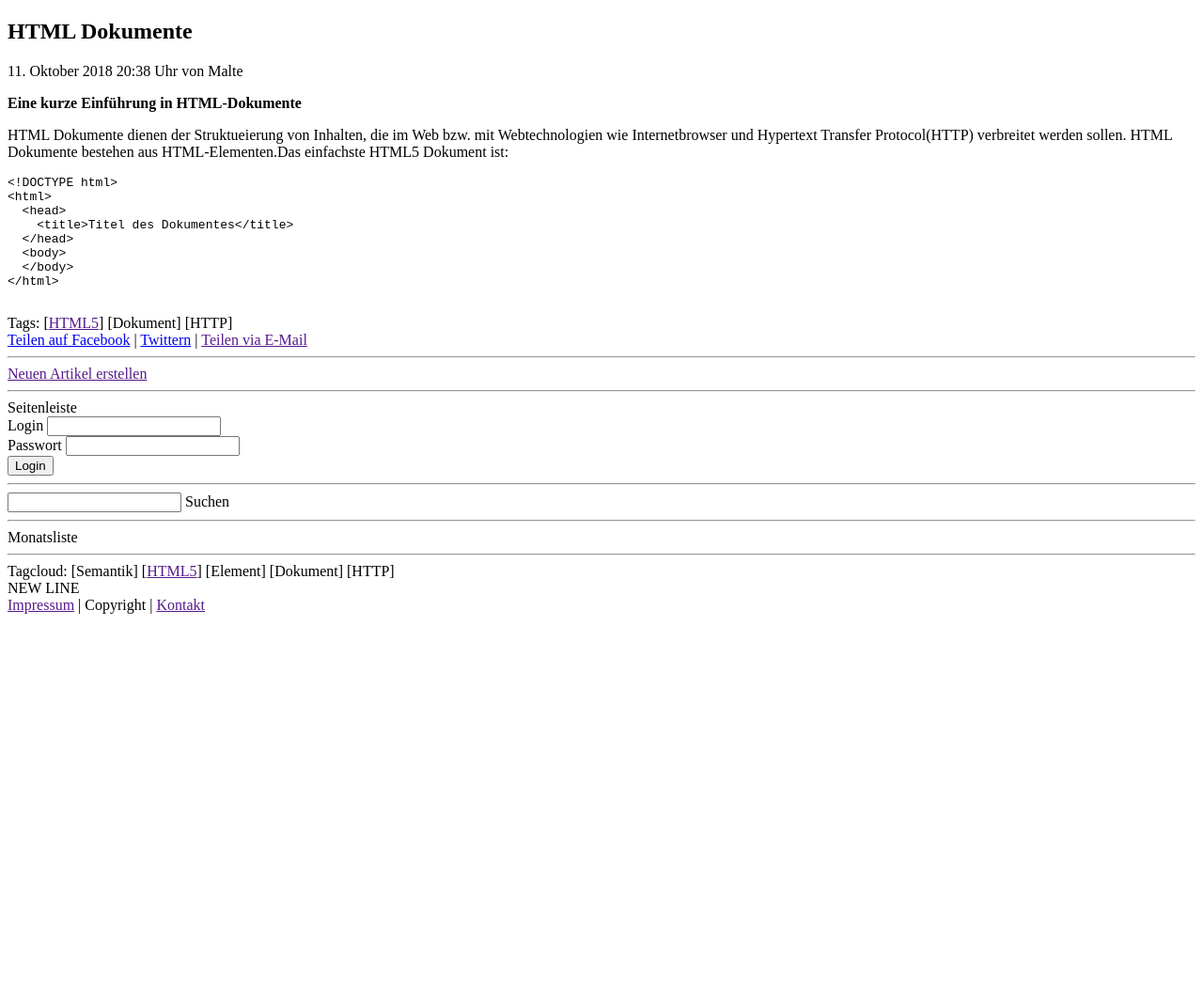
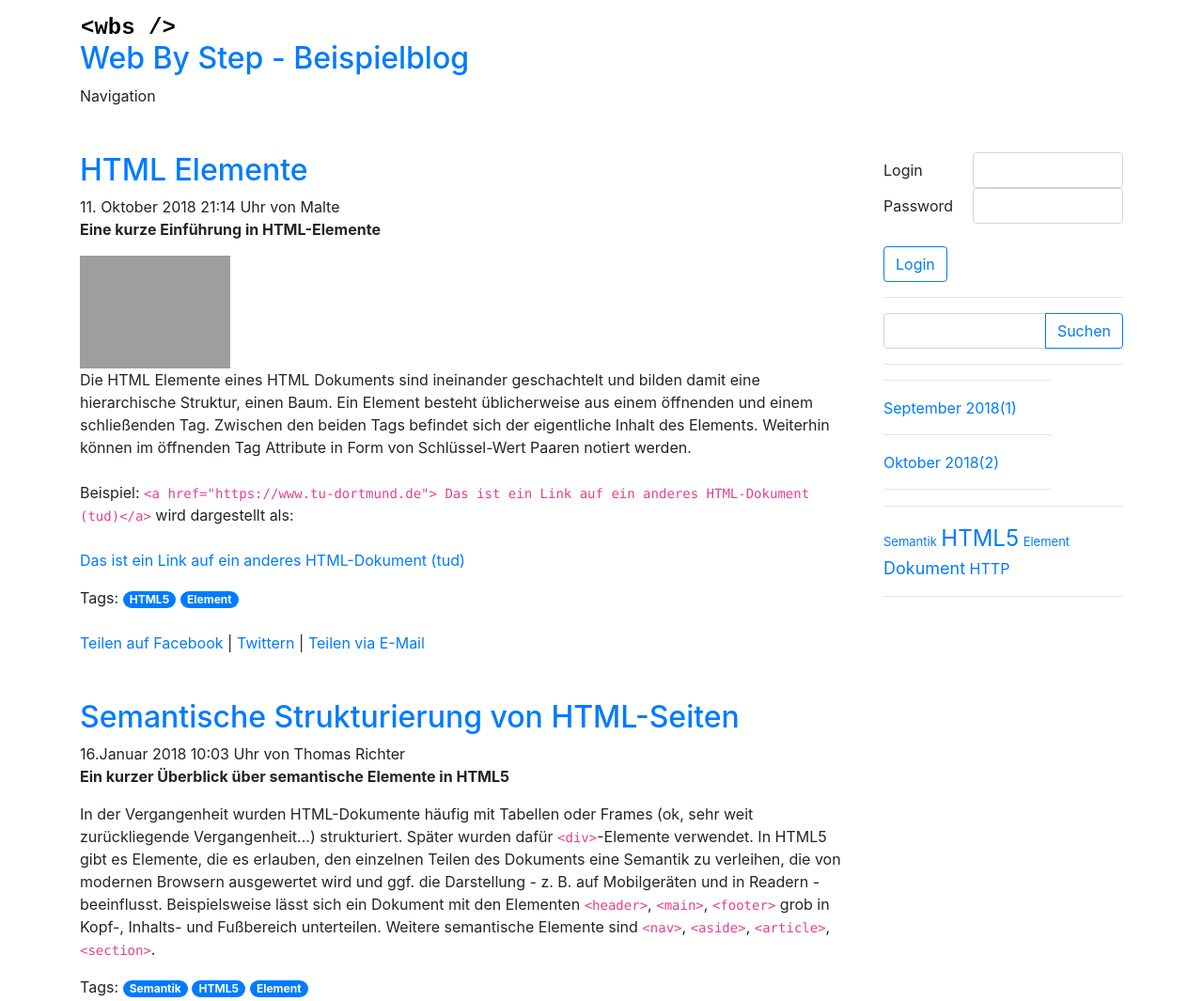
Before and after one commit to l-janzen/Webtech, a plain HTML site: page index.html in a window 1280 px wide. Shown: the top 1065 px of the page at 94% size. Before the commit the page ends 800 px from the top, so only its background shows below. Drawn offline with nearby package versions, Linux system fonts and the light colour scheme; grey boxes are pictures that could not be loaded.

Commit message:
Übung 2

```diff
--- a/index.html
+++ b/index.html
@@ -3,71 +3,119 @@
 	<head>
 		<title>Test</title>
 		<meta charset="UTF-8">
+		<link rel="stylesheet" href="übung2-css.css">
+		<link rel="stylesheet" href="https://stackpath.bootstrapcdn.com/bootstrap/4.1.0/css/bootstrap.min.css" integrity="sha384-9gVQ4dYFwwWSjIDZnLEWnxCjeSWFphJiwGPXr1jddIhOegiu1FwO5qRGvFXOdJZ4" crossorigin="anonymous">
 	</head>
 	<body>
+		<header class="container mt-3">
+			<img src="images/logo.svg" alt="logo">
+			<h2><a href="index.html">Web By Step - Beispielblog</a></h2>
+			Navigation
+		</header>
+		<div class="container">
+			<div class="row">
+				<main class="col-12 col-md-9">
+					<article class="mt-5">
 						<header>
+							<a href="artikel_elemente.html"><h2>HTML Elemente</h2></a>
 						</header>
-		<main>
-			<article>
-				<header>
-					<h2>HTML Dokumente</h2>
-				</header>
-				11. Oktober 2018 20:38 Uhr von Malte
-				<p><b>Eine kurze Einführung in HTML-Dokumente</b><p>
-				HTML Dokumente dienen der Struktueierung von Inhalten, die im Web bzw. mit Webtechnologien wie Internetbrowser und Hypertext Transfer Protocol(HTTP) verbreitet werden sollen. HTML Dokumente bestehen aus HTML-Elementen.Das einfachste HTML5 Dokument ist:
-				<pre>
-&lt;!DOCTYPE html&gt;
-&lt;html&gt;
-  &lt;head&gt;
-    &lt;title&gt;Titel des Dokumentes&lt;/title&gt;
-  &lt;/head&gt;
-  &lt;body&gt;
-  &lt;/body&gt;
-&lt;/html&gt;
-				</pre>
+						11. Oktober 2018 21:14 Uhr von Malte
+						<p><b>Eine kurze Einführung in HTML-Elemente</b><p>
+						<img src="medien/baum.png" alt="baum" height="120"><br>
+						Die HTML Elemente eines HTML Dokuments sind ineinander geschachtelt und bilden damit eine hierarchische Struktur, einen Baum. Ein Element besteht üblicherweise aus einem öffnenden und einem schließenden Tag. Zwischen den beiden Tags befindet sich der eigentliche Inhalt des Elements. Weiterhin können im öffnenden Tag Attribute in Form von Schlüssel-Wert Paaren notiert werden.<br><br>
+						Beispiel: <code>&lt;a href="https://www.tu-dortmund.de"&gt; Das ist ein Link auf ein anderes HTML-Dokument (tud)&lt;/a&gt;</code> wird dargestellt als:<br><br>
+						<a href="">Das ist ein Link auf ein anderes HTML-Dokument (tud)</a>
 						<div>
-					Tags: [<a href="">HTML5</a>] [Dokument] [HTTP]
+							Tags: <a class="badge badge-pill badge-primary" href="tagliste.html">HTML5</a>
+							<a class="badge badge-pill badge-primary" href="tagliste.html">Element</a>
 						</div>
+						<br>
 
 						<footer>
 							<a href="https://de-de.facebook.com/">Teilen auf Facebook</a> |
 							<a href="https://twitter.com/?lang=de">Twittern</a> |
-					<a href="">Teilen via E-Mail</a>
+							<a href="teilenEmail.html">Teilen via E-Mail</a>
 						</footer>
+
 					</article>
 
-			<article>
+					<article class="mt-5">
+						<header>
+							<a href="artikel_semantik.html"><h2>Semantische Strukturierung von HTML-Seiten</h2></a>
+						</header>
+						16.Januar 2018 10:03 Uhr von Thomas Richter
+						<p><b>Ein kurzer Überblick über semantische Elemente in HTML5</b><p>
+						In der Vergangenheit wurden HTML-Dokumente häufig mit Tabellen oder Frames (ok, sehr weit zurückliegende Vergangenheit...) strukturiert. Später wurden dafür <code>&lt;div&gt;</code>-Elemente verwendet. In HTML5 gibt es Elemente, die es erlauben, den einzelnen Teilen des Dokuments eine Semantik zu verleihen, die von modernen Browsern ausgewertet wird und ggf. die Darstellung - z. B. auf Mobilgeräten und in Readern - beeinflusst. Beispielsweise lässt sich ein Dokument mit den Elementen <code>&lt;header&gt;</code>, <code>&lt;main&gt;</code>, <code>&lt;footer&gt;</code> grob in Kopf-, Inhalts- und Fußbereich unterteilen. Weitere semantische Elemente sind <code>&lt;nav&gt;</code>, <code>&lt;aside&gt;</code>, <code>&lt;article&gt;</code>, <code>&lt;section&gt;</code>.
+						<div>
+							Tags: <a class="badge badge-pill badge-primary" href="tagliste.html">Semantik</a>
+							 <a class="badge badge-pill badge-primary" href="">HTML5</a>
+							 <a class="badge badge-pill badge-primary" href="tagliste.html">Element</a>
+						</div>
+						<br>
+
+						<footer>
+							<a href="https://de-de.facebook.com/">Teilen auf Facebook</a> |
+							<a href="https://twitter.com/?lang=de">Twittern</a> |
+							<a href="teilenEmail.html">Teilen via E-Mail</a>
+						</footer>
 					</article>
 
 					<hr />
 
-			<a href="">Neuen Artikel erstellen</a>
+					<a href="artikelNeu.html">Neuen Artikel erstellen</a>
 					<hr />
 				</main>
 
-		<aside>Seitenleiste
+
+				<aside class="col-12 col-md-3 mt-5">
 					<form action="beispiel.de" method="POST">
-				Login <input type="text">
-				<br>
-				Passwort <input type="password">
+						<div class="form-group row">
+							<label for="inputLogin" class="col-sm-4 col-form-label">Login</label>
+							<div class="col-sm-8">
+								<input class="form-control" type="text">
+							</div>
+
+							<label for="inputPassword" class="col-sm-4 col-form-label">Password</label>
+							<div class="col-sm-8">
+								<input class="form-control" type="password"><br>
+							</div>
+							<div class="col-12">
+								<button type="submit" class="btn btn-outline-primary" value="Login">Login</button>
+							</div>
+						</div>
 					</form>
-			<input type="submit" value="Login">
+
 					<hr />
 
-			<label><input type="search"> Suchen</label>
+					<div class="input-group mb-3">
+						<input type="search" class="form-control">
+						<div class="input-group-append">
+							<a class="btn btn-outline-primary" href="suchergebnis.html" role="button">Suchen</a>
+						</div>
+					</div>
+					<hr />
+					<hr class="col-7 ml-0" />
+
+					<a href="#">September 2018(1)</a>
+					<hr class="col-7 ml-0" />
+					<a href="#">Oktober 2018(2)</a>
+					<hr class="col-7 ml-0" />
 					<hr />
 
-			Monatsliste
+					<a class="tag-1" href="tagliste.html">Semantik</a>
+					<a class="tag-5" href="tagliste.html">HTML5</a>
+					<a class="tag-1" href="tagliste.html">Element</a>
+					<a class="tag-3" href="tagliste.html">Dokument</a>
+					<a class="tag-2" href="tagliste.html">HTTP</a>
 					<hr />
+				</aside>
+			</div> <!--row-->
+		</div> <!--container-->
 
-			Tagcloud: [Semantik] [<a href="">HTML5</a>] [Element] [Dokument] [HTTP]
-		</aside>
-
-		<div>NEW LINE</div>
-		<footer>
-			<a href="">Impressum</a> |
+		<footer class="container mb-3">
+			<a href="impressum.html">Impressum</a> |
 			Copyright |
-			<a href="">Kontakt</a>
+			<a href="kontakt.html">Kontakt</a>
 		</footer>
 	</body>
 </html>
--- /dev/null
+++ b/übung2-css.css
@@ -0,0 +1,8 @@
+.textimg {float: left;
+margin-right: 10px}
+
+.tag-1 {font-size: small;}
+.tag-2 {font-size: medium;}
+.tag-3 {font-size: large;}
+.tag-4 {font-size: larger;}
+.tag-5 {font-size: x-large;}
```
Also changed, not shown: images/logo.svg (added), test.txt (deleted), test2.txt (deleted), 1 other file. Lines whose indentation alone changed are shown as unchanged.
